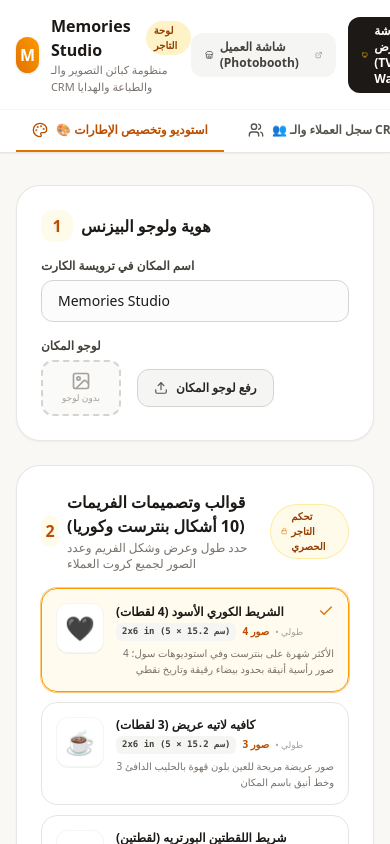
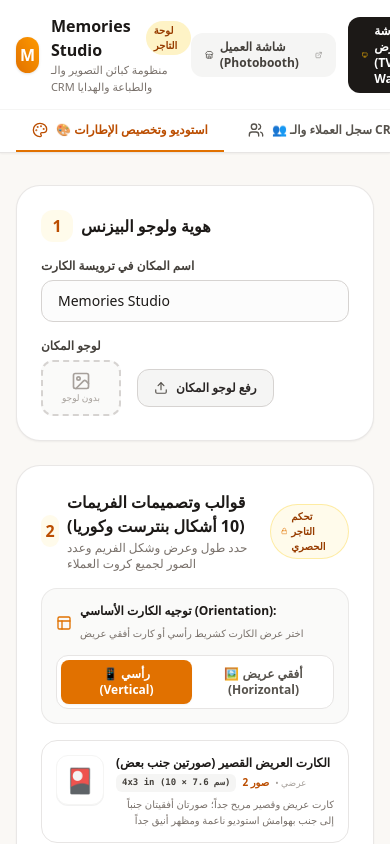
Before and after one commit to mohammedsaeed6u-cloud/cafe-memories, a Next.js app: page /dashboard in a window 390 px wide. Shown: the top 844 px of the page. Built offline with nearby package versions, Linux system fonts and the light colour scheme; no server answers.

Commit message:
feat: add wide duo short card with 2 side-by-side photos and quick vertical/horizontal orientation toggle for all shapes

```diff
--- a/src/components/dashboard/FrameStudioTab.tsx
+++ b/src/components/dashboard/FrameStudioTab.tsx
@@ -197,6 +197,14 @@ export const FrameStudioTab: React.FC<FrameStudioTabProps> = ({
     }));
   };
 
+
+  const handleToggleOrientation = (orientation: StripOrientation) => {
+    setActiveFrame((prev) => ({
+      ...prev,
+      orientation,
+    }));
+  };
+
   // Corner Emojis Preset Pick
   const handleSelectEmojiPair = (topRight: string, bottomLeft: string) => {
     setActiveFrame((prev) => ({
@@ -341,6 +349,43 @@ export const FrameStudioTab: React.FC<FrameStudioTabProps> = ({
               <Lock className="w-3 h-3 text-amber-600" />
               <span>تحكم التاجر الحصري</span>
             </span>
+          </div>
+
+
+          {/* Quick Orientation Switcher: Vertical vs Horizontal */}
+          <div className="flex flex-col sm:flex-row items-start sm:items-center justify-between gap-3 p-3.5 bg-stone-50 rounded-2xl border border-stone-200/80 mb-4">
+            <div className="flex items-center gap-2">
+              <Layout className="w-4 h-4 text-amber-600 shrink-0" />
+              <div>
+                <span className="text-xs font-black text-stone-900 block">توجيه الكارت الأساسي (Orientation):</span>
+                <span className="text-[10px] text-stone-500">اختر عرض الكارت كشريط رأسي أو كارت أفقي عريض</span>
+              </div>
+            </div>
+
+            <div className="flex items-center gap-1.5 bg-white p-1 rounded-xl border border-stone-200 self-stretch sm:self-auto justify-center">
+              <button
+                type="button"
+                onClick={() => handleToggleOrientation('vertical')}
+                className={`px-3.5 py-1.5 rounded-lg text-xs font-bold transition flex-1 sm:flex-none text-center ${
+                  activeFrame.orientation === 'vertical'
+                    ? 'bg-amber-600 text-white shadow-xs'
+                    : 'text-stone-600 hover:text-stone-900'
+                }`}
+              >
+                📱 رأسي (Vertical)
+              </button>
+              <button
+                type="button"
+                onClick={() => handleToggleOrientation('horizontal')}
+                className={`px-3.5 py-1.5 rounded-lg text-xs font-bold transition flex-1 sm:flex-none text-center ${
+                  activeFrame.orientation === 'horizontal'
+                    ? 'bg-amber-600 text-white shadow-xs'
+                    : 'text-stone-600 hover:text-stone-900'
+                }`}
+              >
+                🖼️ أفقي عريض (Horizontal)
+              </button>
+            </div>
           </div>
 
           <div className="grid grid-cols-1 sm:grid-cols-2 gap-2.5">
--- a/src/components/photobooth/PhotoboothStripCard.tsx
+++ b/src/components/photobooth/PhotoboothStripCard.tsx
@@ -9,7 +9,7 @@ import {
   PlacedSticker,
   PhotoboothLayoutType,
 } from '@/types/photobooth';
-import { Check, Gift, Scissors } from 'lucide-react';
+import { Check, Scissors } from 'lucide-react';
 import { DraggableStickerLayer } from './DraggableStickerLayer';
 import { PHOTOBOOTH_CARD_MODES, PHOTOBOOTH_FRAME_TEMPLATES } from '@/lib/constants/photobooth-presets';
 
@@ -48,16 +48,17 @@ export const PhotoboothStripCard: React.FC<PhotoboothStripCardProps> = ({
 }) => {
   const cardContainerRef = useRef<HTMLDivElement>(null);
 
-  // Determine layout type from frame.layoutType or templateId or fallback
   const template = PHOTOBOOTH_FRAME_TEMPLATES.find(
     (t) => t.id === frame.templateId || t.layoutType === frame.layoutType
   );
+
+  const isHorizontal = frame.orientation === 'horizontal';
+
   const layoutType: PhotoboothLayoutType =
-    frame.layoutType || template?.layoutType || (frame.shotCount === 4 ? 'strip_4' : frame.shotCount === 2 ? 'strip_2' : frame.shotCount === 1 ? 'polaroid_square' : frame.orientation === 'horizontal' ? 'grid_2x2' : 'strip_3');
+    frame.layoutType || template?.layoutType || (frame.shotCount === 4 ? (isHorizontal ? 'wide_duo_4cut' : 'strip_4') : frame.shotCount === 2 ? (isHorizontal ? 'wide_duo_2cut' : 'strip_2') : frame.shotCount === 1 ? 'polaroid_square' : isHorizontal ? 'grid_2x2' : 'strip_3');
 
   const totalSlots = template?.shotCount || Math.max(frame.shotCount || 3, 1);
 
-  // Format date as 2026.09.20
   const dateObj = new Date(timestamp);
   const dateFormatted = `${dateObj.getFullYear()}.${String(dateObj.getMonth() + 1).padStart(2, '0')}.${String(dateObj.getDate()).padStart(2, '0')}`;
 
@@ -66,17 +67,22 @@ export const PhotoboothStripCard: React.FC<PhotoboothStripCardProps> = ({
   const isRetro = layoutType === 'film_35mm' || cardMode === 'retro_film';
   const isPolaroid = layoutType === 'polaroid_square' || layoutType === 'polaroid_wide' || cardMode === 'polaroid_classic' || frame.frameShape === 'polaroid';
   const isKorean = cardMode === 'korean_noir' || layoutType === 'strip_4';
-  const isCinema = layoutType === 'cinema_horizontal';
-  const isTwin = layoutType === 'twin_strip';
 
   const effectiveBg = frame.bgColor || template?.defaultBg || modeInfo.defaultBg;
   const effectiveBorder = frame.borderColor || template?.defaultBorder || modeInfo.defaultBorder;
   const effectiveText = frame.textColor || template?.defaultText || modeInfo.defaultText;
   const effectiveAccent = frame.accentColor || template?.defaultAccent || modeInfo.defaultAccent;
 
-  // Card container sizing by layout type
-  let cardWidthClass = 'w-[300px] sm:w-[330px] p-4 py-5';
-  if (layoutType === 'grid_2x2') {
+  // Container sizing based on layout type & orientation
+  let cardWidthClass = 'w-[290px] sm:w-[320px] p-4 py-5';
+
+  if (layoutType === 'wide_duo_2cut') {
+    // Wide and shorter card, 2 photos side by side
+    cardWidthClass = 'w-[360px] sm:w-[410px] p-4 py-4.5';
+  } else if (layoutType === 'wide_duo_4cut') {
+    // Wide compact card, 4 photos (2x2)
+    cardWidthClass = 'w-[350px] sm:w-[390px] p-4 py-4.5';
+  } else if (layoutType === 'grid_2x2') {
     cardWidthClass = 'w-[350px] sm:w-[390px] p-5 py-5';
   } else if (layoutType === 'grid_2x3') {
     cardWidthClass = 'w-[380px] sm:w-[440px] p-5 py-5';
@@ -87,12 +93,15 @@ export const PhotoboothStripCard: React.FC<PhotoboothStripCardProps> = ({
   } else if (layoutType === 'polaroid_wide') {
     cardWidthClass = 'w-[350px] sm:w-[390px] p-5 pb-9';
   } else if (layoutType === 'polaroid_square') {
-    cardWidthClass = 'w-[310px] sm:w-[340px] p-5 pb-10';
+    cardWidthClass = 'w-[300px] sm:w-[330px] p-5 pb-10';
+  } else if (isHorizontal) {
+    // General horizontal strip
+    cardWidthClass = 'w-[420px] sm:w-[480px] p-4 py-4.5';
   }
 
   const outerRadiusClass = isPolaroid ? 'rounded-2xl' : 'rounded-xl';
 
-  // Render single photo slot with high-end photobooth styling
+  // Slot renderer
   const renderPhotoSlot = (slotIdx: number, aspect = 'aspect-[3/4]') => {
     const photo = photos[slotIdx];
     const isLastSlot = slotIdx === totalSlots - 1;
@@ -103,7 +112,7 @@ export const PhotoboothStripCard: React.FC<PhotoboothStripCardProps> = ({
       <div
         key={slotIdx}
         style={{ borderColor: effectiveBorder }}
-        className={`relative overflow-hidden bg-white/90 shadow-2xs ${aspect} rounded-sm border`}
+        className={`relative overflow-hidden bg-white shadow-2xs ${aspect} rounded-sm border`}
       >
         <div className="absolute inset-[3px] bg-stone-100 flex items-center justify-center overflow-hidden rounded-xs">
           {photo ? (
@@ -120,14 +129,14 @@ export const PhotoboothStripCard: React.FC<PhotoboothStripCardProps> = ({
             </>
           ) : isLastSlot ? (
             <div className="w-full h-full flex flex-col items-center justify-center p-3 text-center bg-stone-50/80">
-              <span style={{ color: effectiveAccent }} className="text-lg mb-1">🎁</span>
-              <span className="text-[10px] font-bold opacity-80 leading-tight">هدية فورية</span>
-              <span className="text-[8px] text-stone-400 mt-0.5">الخانة الأخيرة #{slotFormatted}</span>
+              <span style={{ color: effectiveAccent }} className="text-base mb-0.5">🎁</span>
+              <span className="text-[9px] font-bold opacity-85 leading-tight">هدية عند الاكتمال</span>
+              <span className="text-[7px] text-stone-400 mt-0.5">#{slotFormatted}</span>
             </div>
           ) : (
             <div className="w-full h-full flex flex-col items-center justify-center bg-black/[0.02] text-stone-400">
               <span className="text-xs font-mono font-bold">#{slotFormatted}</span>
-              <span className="text-[9px] font-medium mt-0.5 opacity-60">في الانتظار</span>
+              <span className="text-[8px] font-medium mt-0.5 opacity-60">في الانتظار</span>
             </div>
           )}
         </div>
@@ -142,7 +151,6 @@ export const PhotoboothStripCard: React.FC<PhotoboothStripCardProps> = ({
 
   return (
     <div className={`flex flex-col items-center ${className}`}>
-      {/* Main Printable Card */}
       <div
         id="printable-strip"
         ref={cardContainerRef}
@@ -153,7 +161,7 @@ export const PhotoboothStripCard: React.FC<PhotoboothStripCardProps> = ({
         }}
         className={`relative transition-all duration-300 select-none shadow-[0_6px_24px_rgba(0,0,0,0.09),0_1px_3px_rgba(0,0,0,0.05)] border ${outerRadiusClass} overflow-hidden print:shadow-none print:border-none ${cardWidthClass}`}
       >
-        {/* Subtle Paper Noise Texture */}
+        {/* Paper texture overlay */}
         <div
           className="absolute inset-0 pointer-events-none mix-blend-overlay opacity-[0.14] z-0"
           style={{
@@ -161,7 +169,7 @@ export const PhotoboothStripCard: React.FC<PhotoboothStripCardProps> = ({
           }}
         />
 
-        {/* Analog 35mm Sprocket Holes */}
+        {/* 35mm sprocket holes */}
         {isRetro && (
           <>
             <div className="absolute top-0 bottom-0 left-1.5 flex flex-col justify-around py-3 pointer-events-none z-10 opacity-30">
@@ -177,13 +185,13 @@ export const PhotoboothStripCard: React.FC<PhotoboothStripCardProps> = ({
           </>
         )}
 
-        {/* Header Branding */}
-        <div className="relative z-10 flex flex-col items-center justify-center mb-3 text-center">
+        {/* Card Header */}
+        <div className="relative z-10 flex flex-col items-center justify-center mb-2.5 text-center">
           {branding.logoUrl ? (
             <img
               src={branding.logoUrl}
               alt={branding.name}
-              className="h-7 object-contain mb-1 max-w-[120px]"
+              className="h-6 object-contain mb-0.5 max-w-[120px]"
             />
           ) : (
             <h3
@@ -194,78 +202,91 @@ export const PhotoboothStripCard: React.FC<PhotoboothStripCardProps> = ({
             </h3>
           )}
 
-          <div className="flex items-center gap-1.5 mt-0.5">
+          <div className="flex items-center gap-1.5">
             <span
               style={{ color: effectiveAccent }}
-              className="text-[8px] font-black uppercase tracking-[0.2em] font-mono opacity-80"
+              className="text-[7px] font-black uppercase tracking-[0.2em] font-mono opacity-80"
             >
               {frame.badgeText || template?.badge || modeInfo.filmBadge}
             </span>
           </div>
         </div>
 
-        {/* Dynamic Photo Slot Layouts */}
-        <div className="relative z-10 w-full my-1.5">
-          {/* 1. Grid 2x2 (Postcard) */}
+        {/* Layout Engine */}
+        <div className="relative z-10 w-full my-1">
+          {/* A. Wide Duo: 2 Photos Side by Side */}
+          {layoutType === 'wide_duo_2cut' && (
+            <div className="grid grid-cols-2 gap-3">
+              {renderPhotoSlot(0, 'aspect-[3/4]')}
+              {renderPhotoSlot(1, 'aspect-[3/4]')}
+            </div>
+          )}
+
+          {/* B. Compact Duo: 4 Photos (2x2) */}
+          {layoutType === 'wide_duo_4cut' && (
+            <div className="grid grid-cols-2 gap-2">
+              {Array.from({ length: 4 }).map((_, idx) => renderPhotoSlot(idx, 'aspect-[4/3]'))}
+            </div>
+          )}
+
+          {/* C. Postcard Grid 2x2 */}
           {layoutType === 'grid_2x2' && (
             <div className="grid grid-cols-2 gap-2.5">
               {Array.from({ length: 4 }).map((_, idx) => renderPhotoSlot(idx, 'aspect-[4/3]'))}
             </div>
           )}
 
-          {/* 2. Grid 2x3 (Friends Mini Grid) */}
+          {/* D. Mini Grid 2x3 */}
           {layoutType === 'grid_2x3' && (
             <div className="grid grid-cols-3 gap-2">
               {Array.from({ length: 6 }).map((_, idx) => renderPhotoSlot(idx, 'aspect-[4/3]'))}
             </div>
           )}
 
-          {/* 3. Twin Strip (Dual 2x6 with Perforation) */}
+          {/* E. Twin Strip */}
           {layoutType === 'twin_strip' && (
             <div className="grid grid-cols-2 gap-4 relative">
-              {/* Center Cut Line */}
               <div className="absolute inset-y-0 left-1/2 -translate-x-1/2 flex flex-col items-center justify-between pointer-events-none z-20">
                 <Scissors className="w-3 h-3 text-stone-400 rotate-90 mb-1" />
                 <div className="w-0 flex-1 border-r border-dashed border-stone-300 dark:border-stone-600" />
                 <span className="text-[7px] font-mono text-stone-400 mt-1 uppercase tracking-tighter">CUT</span>
               </div>
-              {/* Left Strip */}
               <div className="flex flex-col gap-2">
                 {Array.from({ length: 4 }).map((_, idx) => renderPhotoSlot(idx, 'aspect-[3/4]'))}
               </div>
-              {/* Right Strip (Duplicate or remaining) */}
               <div className="flex flex-col gap-2">
                 {Array.from({ length: 4 }).map((_, idx) => renderPhotoSlot(idx, 'aspect-[3/4]'))}
               </div>
             </div>
           )}
 
-          {/* 4. Cinema Horizontal 3 Cuts */}
+          {/* F. Cinema Horizontal 3 Cuts */}
           {layoutType === 'cinema_horizontal' && (
             <div className="flex flex-col gap-2">
               {Array.from({ length: 3 }).map((_, idx) => renderPhotoSlot(idx, 'aspect-[16/9]'))}
-              <div className="text-center text-[8px] font-mono text-stone-400 italic mt-1 tracking-wider">
+              <div className="text-center text-[8px] font-mono text-stone-400 italic mt-0.5 tracking-wider">
                 — A warm coffee moment worth remembering —
               </div>
             </div>
           )}
 
-          {/* 5. Polaroid Square 1 Cut */}
+          {/* G. Polaroid Square / Wide */}
           {layoutType === 'polaroid_square' && (
-            <div className="w-full flex justify-center">
-              <div className="w-full">{renderPhotoSlot(0, 'aspect-square')}</div>
+            <div className="w-full">{renderPhotoSlot(0, 'aspect-square')}</div>
+          )}
+          {layoutType === 'polaroid_wide' && (
+            <div className="w-full">{renderPhotoSlot(0, 'aspect-[4/3]')}</div>
+          )}
+
+          {/* H. Horizontal Strip (if orientation is horizontal for 2, 3, or 4 cuts) */}
+          {isHorizontal && layoutType !== 'wide_duo_2cut' && layoutType !== 'wide_duo_4cut' && layoutType !== 'grid_2x2' && layoutType !== 'grid_2x3' && layoutType !== 'twin_strip' && layoutType !== 'cinema_horizontal' && layoutType !== 'polaroid_square' && layoutType !== 'polaroid_wide' && (
+            <div className={`grid gap-2 ${totalSlots === 2 ? 'grid-cols-2' : totalSlots === 3 ? 'grid-cols-3' : 'grid-cols-4'}`}>
+              {Array.from({ length: totalSlots }).map((_, idx) => renderPhotoSlot(idx, 'aspect-[3/4]'))}
             </div>
           )}
 
-          {/* 6. Polaroid Wide 1 Cut */}
-          {layoutType === 'polaroid_wide' && (
-            <div className="w-full flex justify-center">
-              <div className="w-full">{renderPhotoSlot(0, 'aspect-[4/3]')}</div>
-            </div>
-          )}
-
-          {/* 7. Default Vertical Strips (strip_4, strip_3, strip_2, film_35mm) */}
-          {(layoutType === 'strip_4' || layoutType === 'strip_3' || layoutType === 'strip_2' || layoutType === 'film_35mm') && (
+          {/* I. Standard Vertical Strips */}
+          {!isHorizontal && (layoutType === 'strip_4' || layoutType === 'strip_3' || layoutType === 'strip_2' || layoutType === 'film_35mm') && (
             <div className="flex flex-col gap-2">
               {Array.from({ length: totalSlots }).map((_, idx) =>
                 renderPhotoSlot(idx, layoutType === 'strip_3' ? 'aspect-[4/3]' : 'aspect-[3/4]')
@@ -274,7 +295,7 @@ export const PhotoboothStripCard: React.FC<PhotoboothStripCardProps> = ({
           )}
         </div>
 
-        {/* Draggable Stickers Layer */}
+        {/* Draggable Stickers Overlay */}
         {(stickers.length > 0 || isStickersInteractive) && (
           <DraggableStickerLayer
             stickers={stickers}
@@ -284,32 +305,31 @@ export const PhotoboothStripCard: React.FC<PhotoboothStripCardProps> = ({
           />
         )}
 
-        {/* Authentic Photobooth Footer */}
+        {/* Footer */}
         <div
           style={{ borderColor: effectiveBorder }}
-          className="relative z-10 mt-4 pt-2 border-t-[0.5px] flex items-center justify-between text-[9px] opacity-80 font-mono px-1"
+          className="relative z-10 mt-3.5 pt-1.5 border-t-[0.5px] flex items-center justify-between text-[8px] opacity-80 font-mono px-1"
         >
-          <div className="flex items-center gap-2.5">
+          <div className="flex items-center gap-2">
             <span className="tracking-tight">{dateFormatted}</span>
             {(isKorean || isRetro) && (
               <div className="flex items-center gap-[1px] opacity-60 select-none">
-                <span className="w-[1px] h-2.5 bg-current inline-block" />
-                <span className="w-[2px] h-2.5 bg-current inline-block" />
-                <span className="w-[1px] h-2.5 bg-current inline-block" />
-                <span className="w-[3px] h-2.5 bg-current inline-block" />
-                <span className="w-[1px] h-2.5 bg-current inline-block" />
+                <span className="w-[1px] h-2 bg-current inline-block" />
+                <span className="w-[2px] h-2 bg-current inline-block" />
+                <span className="w-[1px] h-2 bg-current inline-block" />
+                <span className="w-[3px] h-2 bg-current inline-block" />
+                <span className="w-[1px] h-2 bg-current inline-block" />
               </div>
             )}
           </div>
 
-          <span className="tracking-widest uppercase font-bold text-[8px]">
-            {template?.dimensions || '2x6 IN'}
+          <span className="tracking-widest uppercase font-bold">
+            {template?.dimensions || (isHorizontal ? 'HORIZONTAL' : 'VERTICAL')}
           </span>
         </div>
 
-        {/* Polaroid Handwritten Chin */}
         {isPolaroid && (
-          <div className="mt-2.5 text-center text-[10px] italic font-serif opacity-70 tracking-wider">
+          <div className="mt-2 text-center text-[9px] italic font-serif opacity-70 tracking-wider">
             special coffee memory ♡
           </div>
         )}
--- a/src/lib/constants/photobooth-presets.ts
+++ b/src/lib/constants/photobooth-presets.ts
@@ -326,6 +326,40 @@ export const CURATED_STICKER_SET = [
 
 export const PHOTOBOOTH_FRAME_TEMPLATES: PhotoboothFrameTemplate[] = [
   {
+    id: 'wide_duo_2cut',
+    nameEn: 'Wide Duo (2 Side-by-Side)',
+    nameAr: 'الكارت العريض القصير (صورتين جنب بعض)',
+    dimensions: '4x3 in',
+    dimensionsCm: '10 × 7.6 سم',
+    orientation: 'horizontal',
+    shotCount: 2,
+    layoutType: 'wide_duo_2cut',
+    description: 'كارت عريض وقصير مريح جداً؛ صورتان أفقيتان جنباً إلى جنب بهوامش استوديو ناعمة ومظهر أنيق جداً',
+    badge: 'WIDE DUO 2',
+    icon: '🎴',
+    defaultBg: '#FAF8F5',
+    defaultBorder: '#E7E2D9',
+    defaultText: '#1C1917',
+    defaultAccent: '#D97706',
+  },
+  {
+    id: 'wide_duo_4cut',
+    nameEn: 'Compact Duo (2x2 Side-by-Side)',
+    nameAr: 'كارت عريض مدمج (4 صور، 2 جنب بعض)',
+    dimensions: '4x3.5 in',
+    dimensionsCm: '10 × 9 سم',
+    orientation: 'horizontal',
+    shotCount: 4,
+    layoutType: 'wide_duo_4cut',
+    description: 'كارت عريض متوسط الطول؛ 4 كادرات مصفوفة كل صورتين جنباً إلى جنب في صفين مدمجين',
+    badge: 'COMPACT 2x2',
+    icon: '🎞️',
+    defaultBg: '#18181B',
+    defaultBorder: '#27272A',
+    defaultText: '#FAFAFA',
+    defaultAccent: '#F59E0B',
+  },
+  {
     id: 'korean_noir_2x6',
     nameEn: 'Korean Noir Strip (4 Cuts)',
     nameAr: 'الشريط الكوري الأسود (4 لقطات)',
--- a/src/types/photobooth.ts
+++ b/src/types/photobooth.ts
@@ -57,7 +57,9 @@ export type PhotoboothLayoutType =
   | 'polaroid_square'   // 3.5x4.2 in (8.8x10.7 cm) - 1 square cut with chin
   | 'polaroid_wide'     // 4.2x3.5 in (10.7x8.8 cm) - 1 wide cut with chin
   | 'cinema_horizontal' // 6x2 in (15x5 cm) - 3 widescreen cuts
-  | 'film_35mm';        // 2x6 in (5x15 cm) - 4 cuts with 35mm sprocket holes
+  | 'film_35mm'
+  | 'wide_duo_2cut'    // 4x3 in (10x7.6 cm) - Wide short card with 2 photos side by side
+  | 'wide_duo_4cut';   // 4x3.5 in - Wide compact card with 4 photos (2x2)        // 2x6 in (5x15 cm) - 4 cuts with 35mm sprocket holes
 
 export interface PhotoboothFrameTemplate {
   id: string;
```
